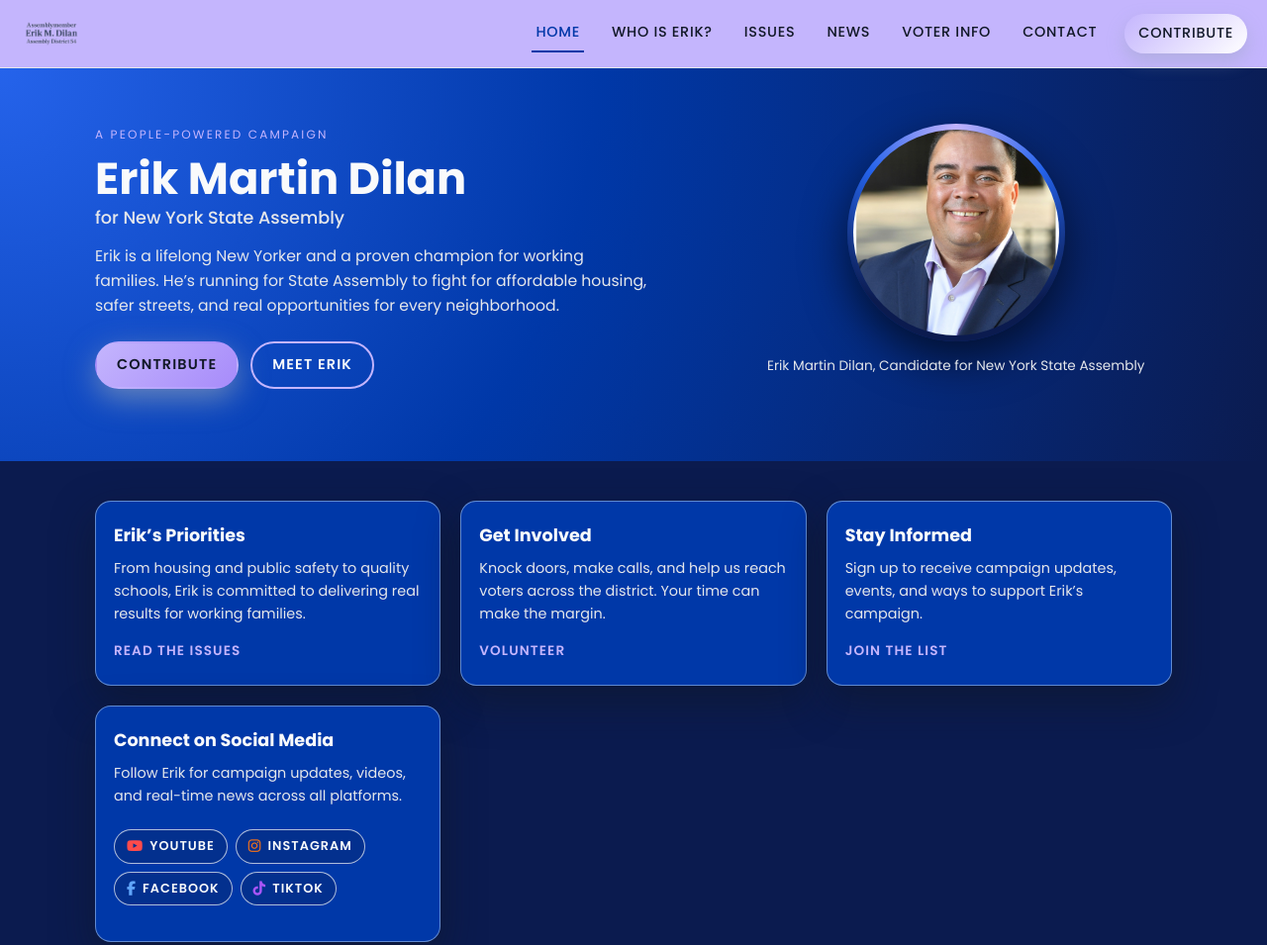
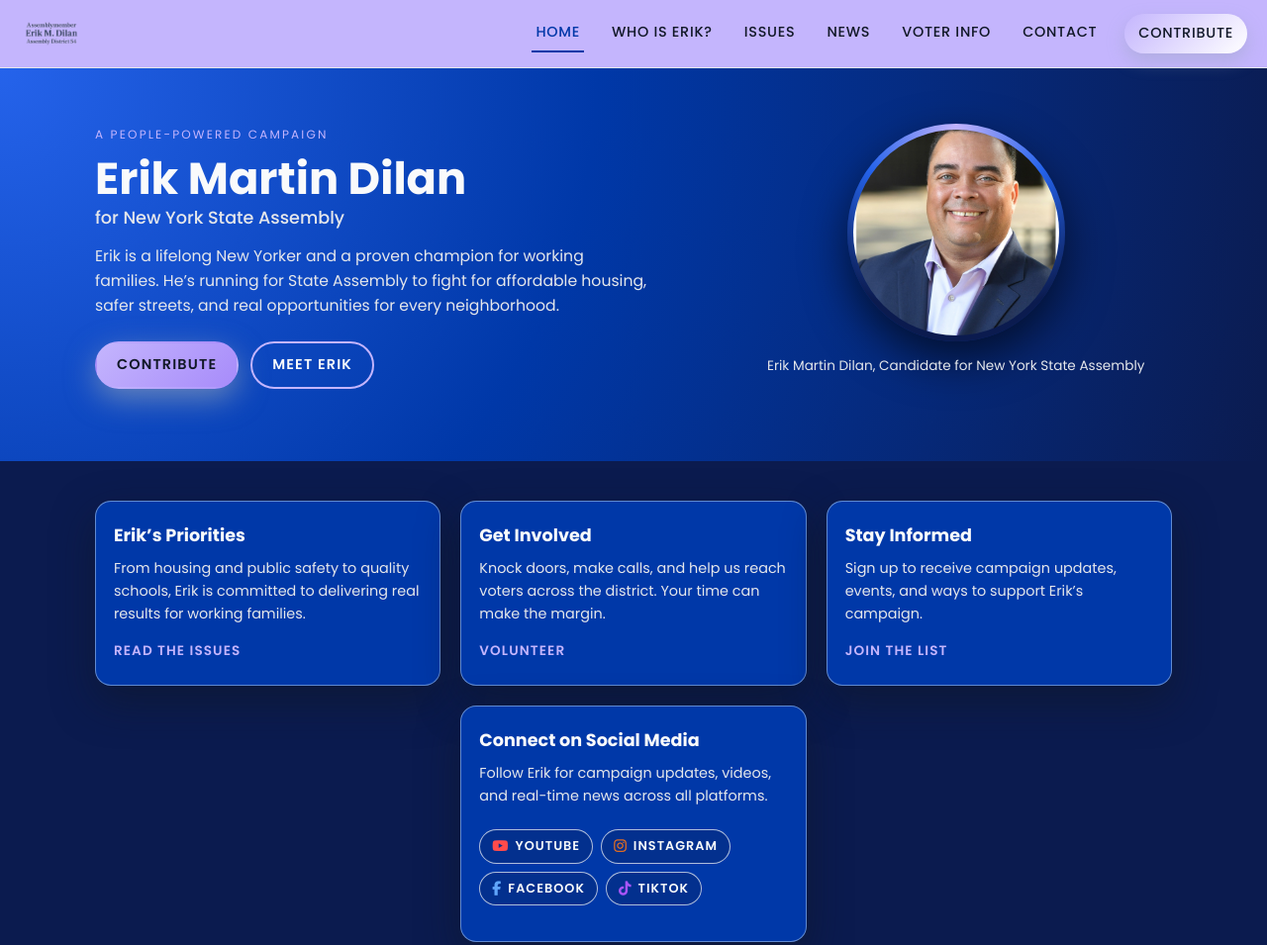
Before and after one commit to JunaidKabir176/erik-dilan-website, a plain HTML site: page index.html in a window 1280 px wide. Shown: the top 955 px of the page at 99% size. Drawn offline with Linux system fonts and the light colour scheme.

Commit message:
Add files via upload

```diff
--- a/style.css
+++ b/style.css
@@ -1083,3 +1083,10 @@ body.voter-page {
 .site-header .logo img {
   display: block;
 }
+
+/* Center the 4th "Connect on Social Media" panel on desktop */
+@media (min-width: 900px) {
+  .panel-card--social {
+    grid-column: 2; /* Middle column */
+  }
+}
```
Also changed, not shown: WhoisErik.html (+3 -1 lines), contact.html (+2 -1 lines), contribute.html (+2 -1 lines), issues.html (+3 -1 lines), news.html (+3 -1 lines), vote.html (+3 -1 lines).
